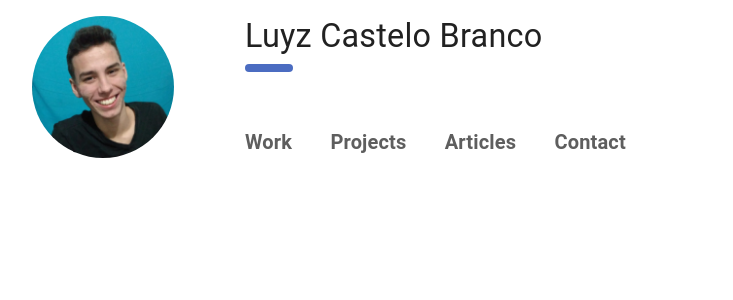
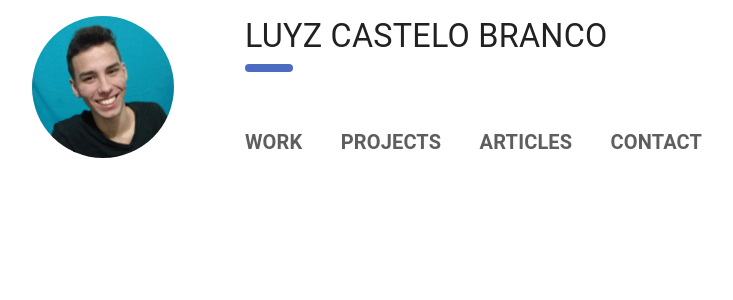
Before and after one commit to Luyz-Castelo/portfolio, a React (Create React App) app: page / in a window 1280 px wide. Shown: the top 300 px of the page, without its empty margins (182-915 px from the left). Built offline with nearby package versions, Linux system fonts and the light colour scheme.

Commit message:
Change of site font

```diff
--- /dev/null
+++ b/src/App.theme.tsx
@@ -0,0 +1,13 @@
+import { createTheme, responsiveFontSizes } from "@mui/material";
+
+let theme = createTheme({
+  typography: {
+    allVariants: {
+      fontFamily: 'Rubik'
+    },
+  },
+});
+
+theme = responsiveFontSizes(theme);
+
+export default theme;
--- a/src/App.tsx
+++ b/src/App.tsx
@@ -1,12 +1,15 @@
-import { Container, CssBaseline } from '@mui/material';
+import theme from './App.theme';
+import { Container, CssBaseline, ThemeProvider } from '@mui/material';
 import { Header } from './components/Header/Header';
 
 function App() {
   return (
-    <Container>
-      <CssBaseline />
-      <Header />
-    </Container>
+    <ThemeProvider theme={theme}>
+      <Container>
+        <CssBaseline />
+        <Header />
+      </Container>
+    </ThemeProvider>
   );
 }
 
--- a/src/components/Header/Header.theme.tsx
+++ b/src/components/Header/Header.theme.tsx
@@ -2,6 +2,9 @@
 
 let theme = createTheme({
   typography: {
+    allVariants: {
+      textTransform: 'uppercase',
+    },
     h6: {
       color: '#5e5e5e',
       fontWeight: 'bold',
```
